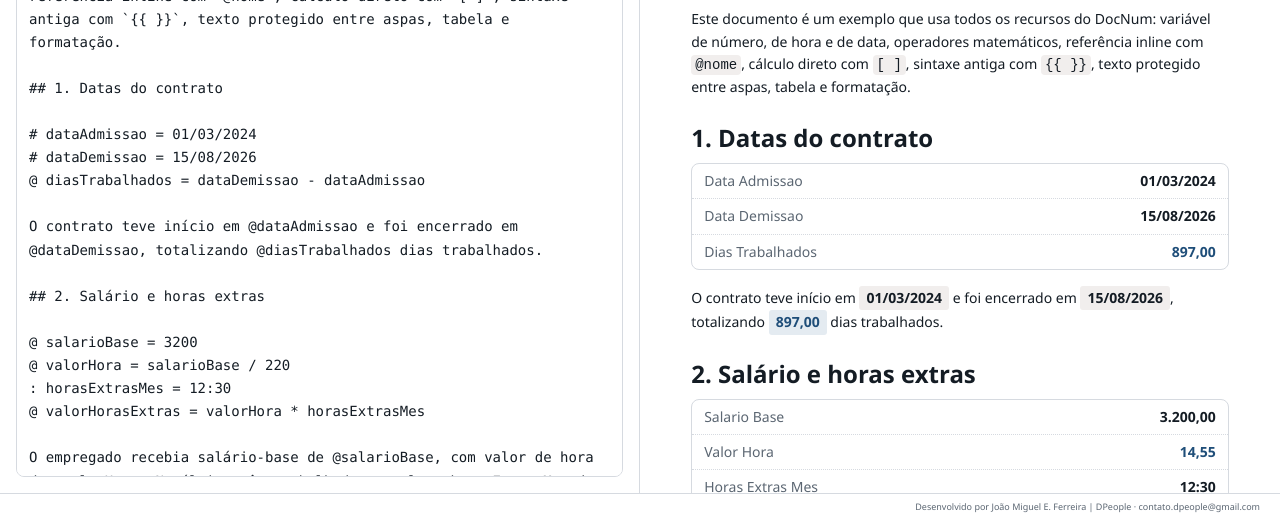
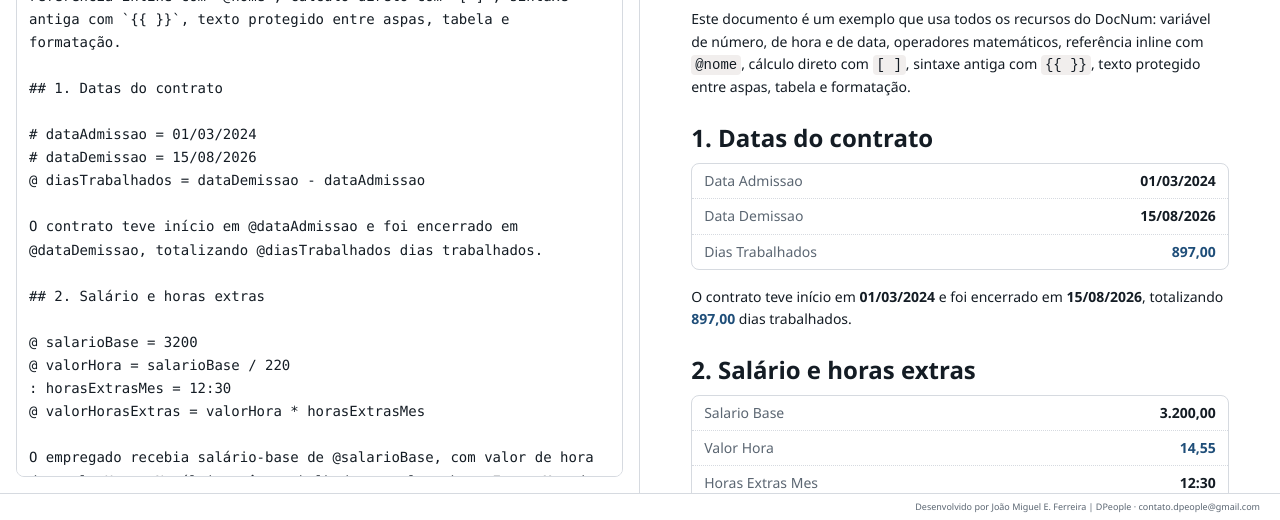
Before and after one commit to joaomiguel93/editor-texto-calc, a plain HTML site: page index.html in a window 1280 px wide. Shown: the part 280-800 px from the top of the page. Drawn offline with Linux system fonts and the light colour scheme.

Commit message:
Refactor calc styles and improve date handling

```diff
--- a/index.html
+++ b/index.html
@@ -293,22 +293,18 @@ button,textarea {
   font-weight:750
 }
 
-/* ===== Destaque de valor calculado (pill) ===== */
+/* ===== Destaque de valor calculado ===== */
 .calc {
-  display:inline-block;
   color:var(--blue);
-  background:var(--blue2);
-  padding:1px 7px;
-  border-radius:3px;
   font-variant-numeric:tabular-nums;
-  font-weight:750;
+  font-weight:700;
   white-space:nowrap
 }
 
 /* variação discreta para valor de entrada (não calculado) referenciado com @nome */
 .calc-input {
   color:var(--ink);
-  background:var(--code)
+  font-weight:700
 }
 
 /* ===== Declaração visível "@ nome = expr" (linha de dado/cálculo) =====
@@ -672,11 +668,11 @@ dialog::backdrop {
   max-width:none
 }
 
-.calc {
+  .calc {
   color:#000;
   background:none;
   padding:0
-}
+  }
 
 .dp-print-mark {
   display:block;
@@ -828,7 +824,7 @@ class CalcError extends Error{}
 // proteger {{ }} e aspas: extrai, marca, tokeniza o resto normalmente).
 class Parser{
   constructor(s,mode='number'){this.mode=mode;this.s=s;
-    if(mode==='date')this.s=this.s.replace(/\b(\d{1,2})\/(\d{1,2})\/(\d{2,4})\b/g,(m,d,mo,y)=>{y=y.length===2?'20'+y:y;let ds=+d,ms=+mo,ys=+y;if(ms<1||ms>12||ds<1||ds>31)throw new CalcError('data inválida: '+m);return '\u0002'+Math.floor(Date.UTC(ys,ms-1,ds)/86400000)+'\u0003'});
+    if(mode==='date')this.s=this.s.replace(/\b(\d{1,2})\/(\d{1,2})\/(\d{2,4})\b/g,(m,d,mo,y)=>{y=y.length===2?'20'+y:y;let ds=+d,ms=+mo,ys=+y;let check=new Date(Date.UTC(ys,ms-1,ds));if(ms<1||ms>12||ds<1||ds>31||check.getUTCFullYear()!==ys||check.getUTCMonth()!==ms-1||check.getUTCDate()!==ds)throw new CalcError('data inválida: '+m);return '\u0002'+Math.floor(check.getTime()/86400000)+'\u0003'});
     if(mode==='hour')this.s=this.s.replace(/\b(\d{1,3}):([0-5]\d)\b/g,(m,h,mi)=>'\u0004'+(+h*60+ +mi)+'\u0003');
     this.i=0;this.t=[];this.lex();this.p=0}
   lex(){while(this.i<this.s.length){let c=this.s[this.i];
@@ -857,7 +853,7 @@ class Engine{
     // sintaxe antiga "nome = expr" — mantida por compatibilidade, invisível
     let m=line.match(/^\s*([^=]+?)\s*=\s*(.*?)\s*;?\s*$/);
     if(!m){keep.push(line);return}
-    this.declare(m[1].trim(),m[2].trim(),lineNo,false,'number')});for(const [name,v] of this.vars)try{this.calc(name)}catch(e){this.issue(v.line,'“'+name+'”: '+e.message);this.vals.set(name,{error:e.message})}return keep}
+    let legacyExpr=m[2].trim(),legacyMode=/\b\d{1,2}\/\d{1,2}\/\d{2,4}\b/.test(legacyExpr)?'date':'number';this.declare(m[1].trim(),legacyExpr,lineNo,false,legacyMode)});for(const [name,v] of this.vars)try{this.calc(name)}catch(e){this.issue(v.line,'“'+name+'”: '+e.message);this.vals.set(name,{error:e.message})}return keep}
   // valida nome/expressão e registra a variável. mode define como literais são lidos dentro da expressão
   declare(name,expr,lineNo,visible,mode='number'){if(!/^[A-Za-z][A-Za-z0-9]*$/.test(name)){this.issue(lineNo,'nome inválido “'+name+'”: use camelCase, sem acentos, espaços ou símbolos');return}if(this.vars.has(name)){this.issue(lineNo,'variável duplicada: “'+name+'”');return}try{let ast=new Parser(expr,mode).parse();this.vars.set(name,{name,expr,ast,line:lineNo,visible,kind:ast.k==='n'?'input':'calc'})}catch(e){this.issue(lineNo,'“'+name+'”: '+e.message)}}
   calc(name,stack=[]){if(this.vals.has(name)){let r=this.vals.get(name);if(r.error)throw new CalcError(r.error);return r}if(!this.vars.has(name))throw new CalcError('variável não definida: “'+name+'”');if(stack.includes(name))throw new CalcError('dependência circular: '+stack.concat(name).join(' → '));let r=this.eval(this.vars.get(name).ast,stack.concat(name));this.vals.set(name,r);return r}
@@ -869,7 +865,7 @@ class Engine{
   // hora: "+"/"-" entre duas horas resulta em hora (soma sem limite de 24h); "*"/"/" com um número
   // converte a hora para decimal e o resultado vira número (ex: valorHora * horasExtras = dinheiro)
   opHour(o,a,b){if(o==='+'||o==='-'){if(a.type!=='hour'||b.type!=='hour')throw new CalcError('para somar ou subtrair hora, os dois valores precisam ser hora');return{v:o==='+'?a.v+b.v:a.v-b.v,p:false,type:'hour'}}if(o==='*'||o==='/'){if(a.type==='hour'&&b.type==='hour')throw new CalcError('não é possível multiplicar ou dividir hora por hora');let hv=(a.type==='hour'?a.v:b.v)/60,nv=a.type==='hour'?b.v:a.v,v;if(o==='*')v=hv*nv;else if(a.type==='hour'){if(nv===0)throw new CalcError('divisão por zero');v=hv/nv}else{if(hv===0)throw new CalcError('divisão por zero');v=nv/hv}if(!Number.isFinite(v))throw new CalcError('resultado numérico inválido');return{v,p:false,type:'number'}}throw new CalcError('em hora, use apenas + - * /')}
-  inline(s){return this.eval(new Parser(s).parse(),['{{ }}'])}
+  inline(s,mode=expressionMode(s)){return this.eval(new Parser(s,mode).parse(),['{{ }}'])}
   value(name){return this.vals.get(name)}
 }
 const engine=new Engine();
@@ -885,9 +881,10 @@ function showHour(min){let neg=min<0;min=Math.round(Math.abs(min));let h=Math.fl
 function showDate(serial){let dt=new Date(serial*86400000);return String(dt.getUTCDate()).padStart(2,'0')+'/'+String(dt.getUTCMonth()+1).padStart(2,'0')+'/'+dt.getUTCFullYear()}
 function result(r){if(!r||r.error)return'Erro';if(r.type==='hour')return showHour(r.v);if(r.type==='date')return showDate(r.v);return r.p?shown(r.v*100)+'%':shown(r.v)}
 function humanize(name){return name.replace(/([A-Z])/g,' $1').replace(/^./,c=>c.toUpperCase()).trim()}
+function expressionMode(s){if(/\b\d{1,2}\/\d{1,2}\/\d{2,4}\b/.test(s))return'date';let ids=String(s).match(/[A-Za-z][A-Za-z0-9]*/g)||[];for(const name of ids)if(engine.vars.has(name)){try{if(engine.calc(name).type==='date')return'date'}catch(_){}}return'number'}
 function inline(s){let parts=[];
-  // 1) "{{ expr }}" — sintaxe antiga, mantida por compatibilidade
-  let marked=String(s).replace(/{{\s*([^{}]+?)\s*}}|\[\s*([^\[\]]+?)\s*\]/g,(_,e1,e2)=>{let e=e1!==undefined?e1:e2;if(!e.trim())return e1!==undefined?'{{ }}':'[ ]';let key='\uE000'+parts.length+'\uE001';try{let r=engine.inline(e.trim());parts.push('<span class="calc">'+esc(result(r))+'</span>')}catch(x){parts.push('<span class="calc-error" title="'+esc(x.message)+'">Erro: '+esc(x.message)+'</span>')}return key});
+  // 1) "{{ expr }}" e "[ expr ]" — calcula números, horas e datas
+  let marked=String(s).replace(/{{\s*([^{}]+?)\s*}}|\[\s*([^\[\]]+?)\s*\]/g,(_,e1,e2)=>{let e=e1!==undefined?e1:e2;if(!e.trim())return e1!==undefined?'{{ }}':'[ ]';let key='\uE000'+parts.length+'\uE001';try{let r=engine.inline(e.trim(),expressionMode(e.trim()));parts.push('<span class="calc">'+esc(result(r))+'</span>')}catch(x){parts.push('<span class="calc-error" title="'+esc(x.message)+'">Erro: '+esc(x.message)+'</span>')}return key});
   // 2) 'texto' ou "texto" — protege o conteúdo de virar referência @nome
   marked=marked.replace(/(['"])([^'"]*)\1/g,(_,q,inner)=>{let key='\uE002'+parts.length+'\uE003';parts.push(q+esc(inner)+q);return key});
   // 3) "@nome" — nova sintaxe: só substitui se "nome" for uma variável já declarada
```
